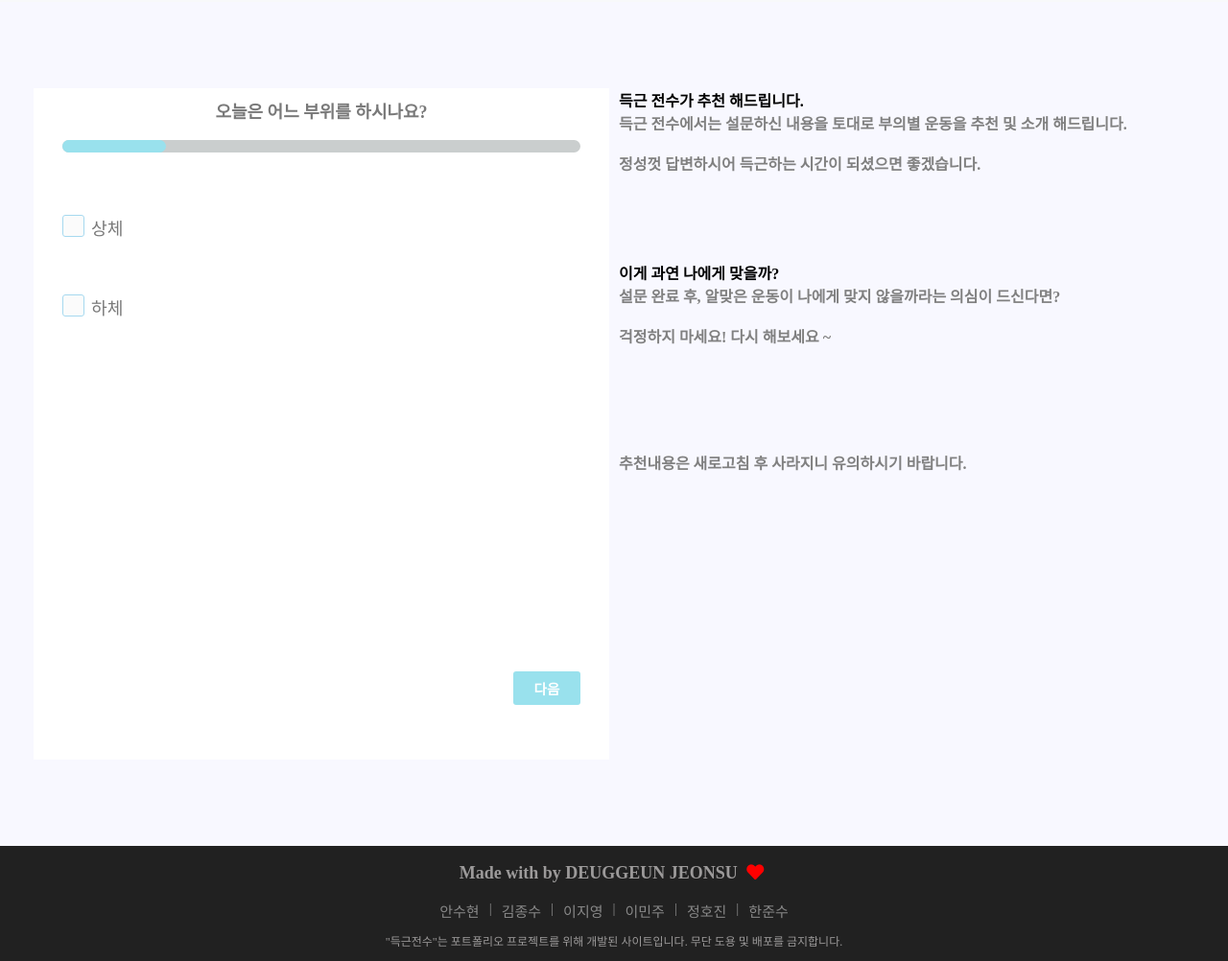
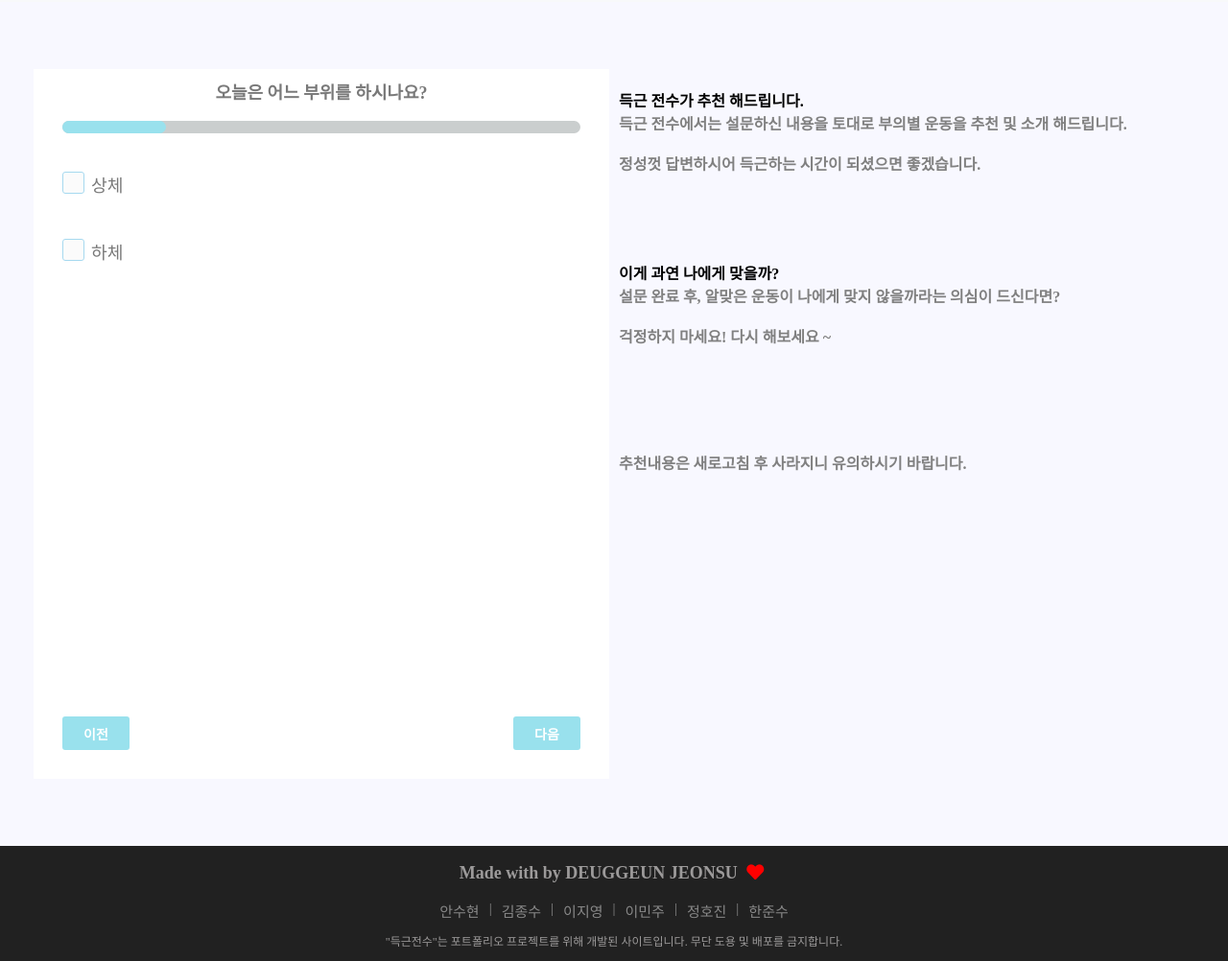
Before and after one commit to DeuggeunJeonsu/DeuggeunJeonsu, a Java web app: page /survey in a window 1280 px wide. Shown: the part 109-1111 px from the top of the page at 96% size. Run offline with Spring Boot 4, a stand-in JSP engine, Linux system fonts and the light colour scheme; data that the repository does not hold is empty; the project's own start-up code is not run, and a stand-in starts its controllers and pages; some libraries are stand-ins or nearby versions; some web fonts are replaced.

Commit message:
2023-09-06 변수 그만

```diff
--- a/FinalProject/src/main/webapp/WEB-INF/views/common/survey/survey.jsp
+++ b/FinalProject/src/main/webapp/WEB-INF/views/common/survey/survey.jsp
@@ -21,7 +21,7 @@
 		<div class="svBody">
 
 
-          <!--   <div class="popUp">
+             <div class="popUp">
                 <div class="popTitle">득근전수 추천 운동 !</div>
                 <div class="popContent list">
 
@@ -37,7 +37,7 @@
 						<button href="" title="Button border lightblue" class="button2 btnFloat2 btnLightBlue2"></button>
 
                 </div>
-            </div>   -->
+            </div>
 
 			<div class="sv1">
 
@@ -51,49 +51,52 @@
 
 				<div class="checks etrans">
 
-					<div class="bodycheck0">
-						<input type="checkbox" id="ex_chk1" class="bodycheck0 fristCheck"> <label for="ex_chk1">상체</label>
+					<div class="bodycheck0 bodyList">
+						<input type="checkbox" id="ex_chk1" class="bodycheck0 fristCheck"> <label for="ex_chk1" class="bodyList">상체</label>
 					</div>
 
-					<div class="bodycheck0">
-						<input type="checkbox" id="ex_chk2" class="bodycheck0 fristCheck"> <label for="ex_chk2">하체</label>
+					<div class="bodycheck0 bodyList">
+						<input type="checkbox" id="ex_chk2" class="bodycheck0 fristCheck"> <label for="ex_chk2"  class="bodyList-leg">하체</label>
 					</div>
 
 
 
-					<div class="bodycheck1">
-						<input type="checkbox"  id="ex_chk3" > <label for="ex_chk3">등</label>
+					<div class="bodycheck1 ">
+						<input type="checkbox"  id="ex_chk3" > <label for="ex_chk3" class="bodyList">등</label>
 					</div>
-                    <div class="bodycheck1">
-						<input type="checkbox"  id="ex_chk4" > <label for="ex_chk4">가슴</label>
+                    <div class="bodycheck1 ">
+						<input type="checkbox"  id="ex_chk4" > <label for="ex_chk4" class="bodyList">가슴</label>
 					</div>
 
-                    <div class="bodycheck1">
-						<input type="checkbox" id="ex_chk5" > <label for="ex_chk5">어깨</label>
+                    <div class="bodycheck1 ">
+						<input type="checkbox" id="ex_chk5" > <label for="ex_chk5" class="bodyList">어깨</label>
 					</div>
 
-                    <div class="bodycheck1">
-						<input type="checkbox" id="ex_chk6" > <label for="ex_chk6">팔</label>
+                    <div class="bodycheck1 ">
+						<input type="checkbox" id="ex_chk6" > <label for="ex_chk6" class="bodyList">팔</label>
 					</div>
 
 
-					<div class="bodycheck2">
-						<input type="checkbox" id="ex_chk7" > <label for="ex_chk7">허벅지 앞쪽</label>
+					<div class="bodycheck2 ">
+						<input type="checkbox" id="ex_chk7" > <label for="ex_chk7" class="bodyList">허벅지 앞쪽</label>
 					</div>
 
-                    <div class="bodycheck2">
-						<input type="checkbox" id="ex_chk8" > <label for="ex_chk8">허벅지 뒤쪽</label>
+                    <div class="bodycheck2 ">
+						<input type="checkbox" id="ex_chk8" > <label for="ex_chk8" class="bodyList">허벅지 뒤쪽</label>
 					</div>
 
-                    <div class="bodycheck2">
-						<input type="checkbox" id="ex_chk9" > <label for="ex_chk9">종아리</label>
+                    <div class="bodycheck2 ">
+						<input type="checkbox" id="ex_chk9" > <label for="ex_chk9" class="bodyList">종아리</label>
 					</div>
 
 
 
 
+				</div>
+				<div class="btnList">
+					<button type="button"  id="beforeBtn" value="">이전</button>
+					<button type="button"  id="bodyCheck" value="">다음</button>
 
-					<button type="button"  id="bodyCheck" value="">다음</button>
 				</div>
 
 			</div>
--- a/FinalProject/src/main/webapp/resources/css/survey-style.css
+++ b/FinalProject/src/main/webapp/resources/css/survey-style.css
@@ -1,6 +1,6 @@
 * {
   box-sizing: border-box;
-  /* border: 1px solid black; */
+   /* border: 1px solid black;  */
 }
 
 
@@ -36,6 +36,10 @@
   width: 600px;
   height: 800px;
   border-radius: 10px;
+  visibility: hidden;
+
+  transition: visibility 0s;
+  transition: opacity 0.5s ease;
 }
 
 .popTitle{
@@ -83,7 +87,7 @@
 
 .sv1 {
   width: 600px;
-  min-height: 700px;
+  min-height: 740px;
 
   height: 100%;
   background-color: white;
@@ -177,10 +181,26 @@
 }
 
 .checks {
-  height: 625px;
+  height: 600px;
   display: flex;
   flex-direction: column;
-  justify-content: space-evenly;
+}
+
+.bodyList{
+  height: 50px;
+  margin-top: 20px;
+}
+
+.bodyList-leg{
+  height: 50px;
+  margin-top: 20px;
+}
+
+.bodyList > label{
+  margin-top: 12px;
+
+  display: flex;
+  align-items: center;
 }
 
 
@@ -189,14 +209,34 @@
   width: 70px;
   height: 35px;
   background-color: #99E1ED;
-  border: none;
   color: white;
   border-radius: 3px;
   cursor: pointer;
-  margin-top: 310px;
-  margin-left: 470px;
-  font-size: 0.8em;
+  font-size: 1em;
   font-weight: bold;
+  border: none;
+}
+
+.btnList{
+  margin-left: 30px;
+  margin-right: 30px;
+  height: 40px;
+  display: flex;
+  justify-content: space-between;
+
+}
+
+#beforeBtn{
+  width: 70px;
+  height: 35px;
+  background-color: #99E1ED;
+  color: white;
+  border-radius: 3px;
+  cursor: pointer;
+  margin-bottom: 100px;
+  font-size: 1em;
+  font-weight: bold;
+  border: none;
 }
 
 #range{
@@ -205,6 +245,7 @@
   border-radius: 20px;
   background-color: #cacece;
 }
+
 
 #rangeblue{
   width: 20%;
@@ -470,11 +511,7 @@
   border: 1px solid #6cc0e5;
 }
 
-.etrans {
-  margin-left: 30px;
-  font-size: 1.3em;
 
-}
 
 
 /* 닫기 버튼 */
--- a/FinalProject/src/main/webapp/resources/js/survey.js
+++ b/FinalProject/src/main/webapp/resources/js/survey.js
@@ -1,6 +1,10 @@
 const ub = document.getElementById("ex_chk1");
 const leg = document.getElementById("ex_chk2");
 const btn = document.getElementById("bodyCheck");
+const beforeBtn = document.getElementById("beforeBtn");
+
+const maindiv1 = document.getElementsByClassName("sv1")[0];
+const maindiv2 = document.getElementsByClassName("sv2")[0];
 
 
 const input = document.getElementById("rangeblue");
@@ -13,6 +17,10 @@
 
 const header = document.getElementById("fristHeader");
 const nextHeader = document.getElementsByClassName("svHeader2")[0];
+const bodyList = document.getElementsByClassName("bodyList");
+const bodyListLeg = document.getElementsByClassName("bodyList-leg");
+
+const popUp = document.getElementsByClassName("popUp")[0];
 
 let len = next.length;
 
@@ -61,6 +69,31 @@
                         btn.innerHTML = "결과확인";
 
 
+                            btn.addEventListener("click", () => {
+                                maindiv1.style.webkitFilter = "blur(2px)";
+                                maindiv2.style.webkitFilter = "blur(2px)";
+                                popUp.style.visibility ="visible";
+                            })
+
+                        beforeBtn.addEventListener("click", () => {
+                            next[i].style.display = "none";
+
+                            fristList[i].style.display = "contents";
+
+                            bodyList[i].style.marginTop = "35px";
+                            bodyListLeg[i].style.marginTop = "17px";
+
+                            popUp.style.visibility ="visible";
+                            popUp.style.opacity ="10";
+
+                            btn.innerHTML = "다음";
+                            ub.checked = false;
+
+                            popUp.style.visibility ="hidden";
+
+                        })
+
+
                     }
 
                 } else if (leg.checked == true) {
@@ -78,6 +111,34 @@
                         input.style.width = "60%";
 
                         btn.innerHTML = "결과확인";
+
+                            btn.addEventListener("click", () => {
+                                maindiv1.style.webkitFilter = "blur(2px)";
+                                maindiv2.style.webkitFilter = "blur(2px)";
+
+                                popUp.style.visibility ="visible";
+                                popUp.style.opacity ="10";
+
+
+                            })
+
+                        beforeBtn.addEventListener("click", () => {
+                            nextleg[i].style.display = "none";
+
+                            fristList[i].style.display = "contents";
+
+                            bodyList[i].style.marginTop = "35px";
+                            bodyListLeg[i].style.marginTop = "17px";
+
+
+                            input.style.width = "20%";
+
+                            btn.innerHTML = "다음";
+
+                            leg.checked = false;
+
+                            popUp.style.visibility ="hidden";
+                        })
                     }
 
                 }
```
